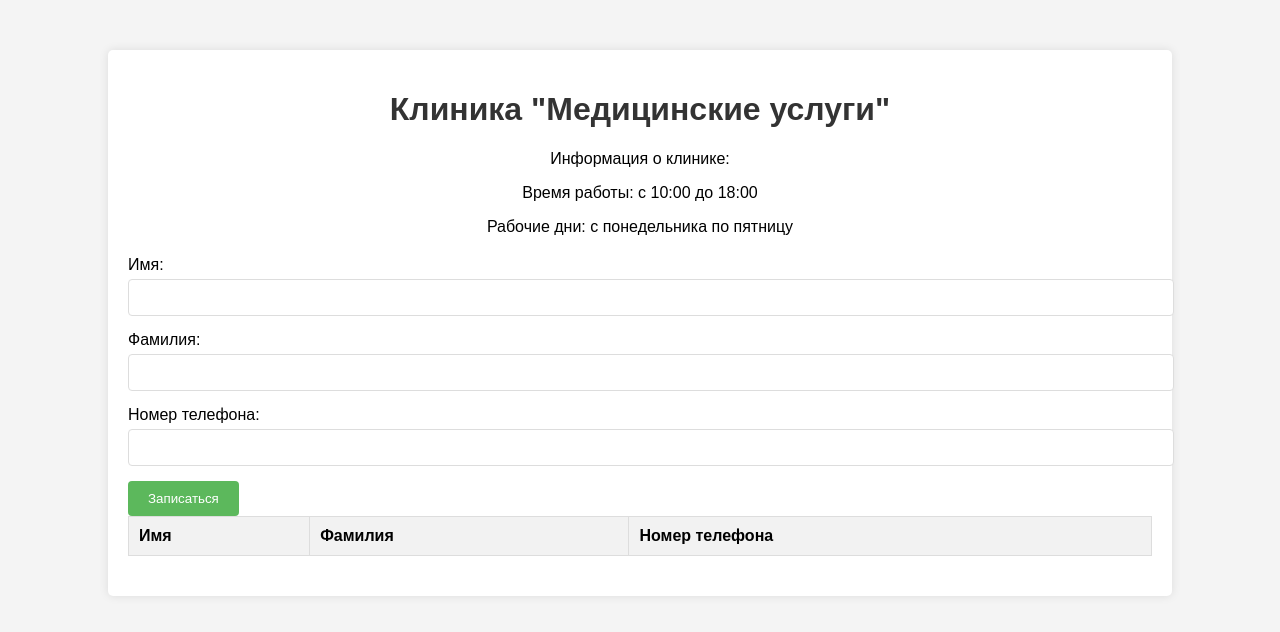
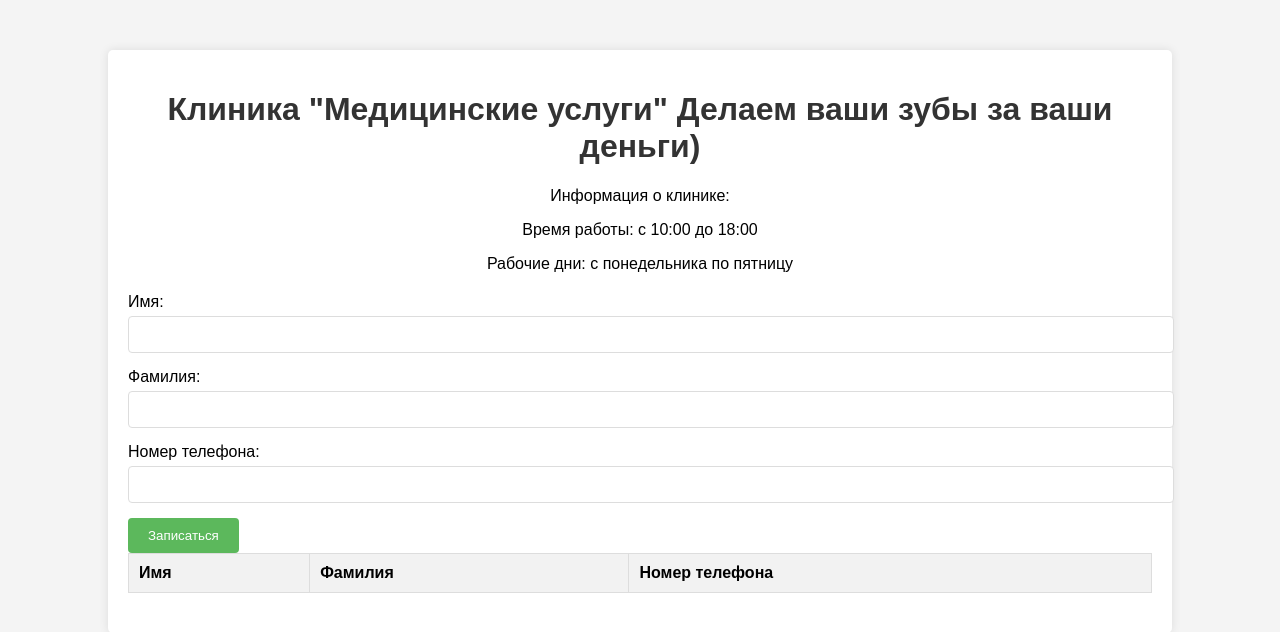
Before and after one commit to sentr555/Clinical, a plain HTML site: page index.html in a window 1280 px wide. Drawn offline with Linux system fonts and the light colour scheme.

Commit message:
Add files via upload

```diff
--- a/index.html
+++ b/index.html
@@ -83,7 +83,8 @@
 </head>
 <body>
     <div class="container">
-        <h1>Клиника "Медицинские услуги"</h1>
+        <h1>Клиника "Медицинские услуги"
+Делаем ваши зубы за ваши деньги)</h1>
         <div class="clinic-info">
             <p>Информация о клинике:</p>
             <div class="work-hours">
```
